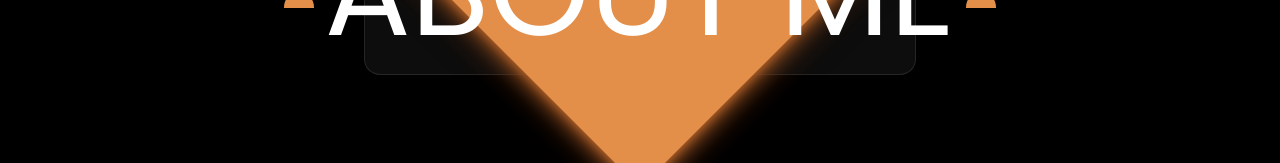
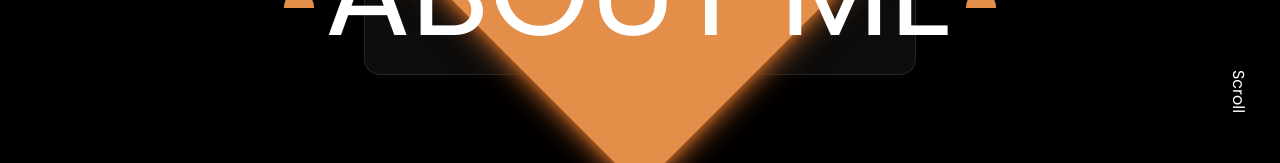
Before and after one commit to Arifkhan2007111/Portfolio, a React (Vite) app in the folder FrontEnd/: page / in a window 1280 px wide. Shown: the part 601-764 px from the top of the page. Built offline with nearby package versions, Linux system fonts and the light colour scheme.

Commit message:
Some home styling

```diff
--- a/FrontEnd/src/Components/landing.jsx
+++ b/FrontEnd/src/Components/landing.jsx
@@ -44,6 +44,10 @@ const Landing = () => {
           <h1 className="home-h1">HEY, I AM ARIF</h1>
           <h1 className="home-h1">A DEVLOPER</h1>
         </div>
+        <div className="home_scroll">
+          <div className="scroll-text">Scroll</div>
+          <div className="scroll-animation"></div>
+        </div>
 
         <div className="about">
             <div className="main-para">
```
